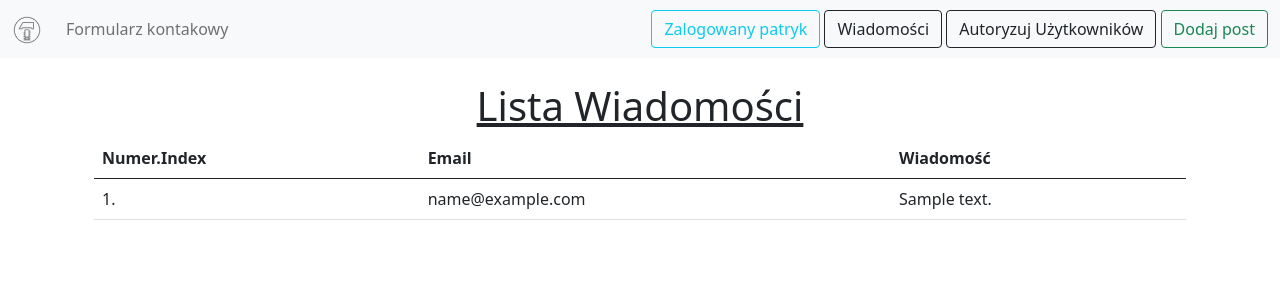
After one commit to KulpinskiPatryk/BlogDjango, a Django app: page /seeContact/ in a window 1280 px wide. The commit adds this page. Shown: the top 300 px of the page. Run offline with Django 4.2, Linux system fonts and the light colour scheme; a user stored in the database is signed in; tables that the repository leaves empty hold one stand-in row (values such as "Sample post"); parts of the project's set-up code (start-up, migrations or seed data) failed here and were passed over; some libraries are stand-ins or nearby versions.

Commit message:
Added contact forms

```diff
--- a/ssiblog/blog/admin.py
+++ b/ssiblog/blog/admin.py
@@ -2,6 +2,7 @@ from django.contrib import admin
 from .models import *
 
 admin.site.register(contactForm)
+admin.site.register(beforeUser)
 
 
 @admin.register(Post)
--- a/ssiblog/blog/forms.py
+++ b/ssiblog/blog/forms.py
@@ -10,7 +10,9 @@
 
     class Meta:
         model = contactForm
-        fields = ['formEmail', 'formMessage']
+        fields = [
+            'formEmail',
+            'formMessage']
 
 
 class CommentForm(forms.ModelForm):
--- a/ssiblog/blog/models.py
+++ b/ssiblog/blog/models.py
@@ -22,7 +22,7 @@ class beforeUser(models.Model):
 
 
     def __str__(self):
-        return self.Name + ' ' + self.userEmail + ' ' + self.userActive
+        return self.userName + ' ' + self.userEmail + ' ' + str(self.userActive)
 
 
 class Post(models.Model):
--- a/ssiblog/blog/templates/addPost.html
+++ b/ssiblog/blog/templates/addPost.html
@@ -2,12 +2,6 @@
 {% load static %}
 {% block title %} Mechanical Keyboard Blog {% endblock %}
 {% block body %}
-<script src="https://cdn.tiny.cloud/1/no-api-key/tinymce/5/tinymce.min.js" referrerpolicy="origin"></script>
-    <script>
-      tinymce.init({
-        selector: '#mytextarea'
-      });
-    </script>
 
 <h3>Dodaj Post</h3>
 <form method="post" enctype="multipart/form-data">
--- a/ssiblog/blog/templates/base.html
+++ b/ssiblog/blog/templates/base.html
@@ -31,6 +31,7 @@
                 <button class="btn btn-outline-info my-2 my-sm-0" onclick="document.location='/Login/'">Zaloguj</button>&nbsp;
               {% endif %}
               {% if user.is_superuser %}
+              <button class="btn btn-outline-dark my-2 my-sm-0" onclick="document.location='/seeContact/'">Wiadomości</button>&nbsp;
               <button class="btn btn-outline-dark my-2 my-sm-0" onclick="document.location='/authorize/'">Autoryzuj Użytkowników</button>&nbsp;
               <button class="btn btn-outline-success my-2 my-sm-0" onclick="document.location='/addPost/'">Dodaj post</button>
               {% endif %}
--- a/ssiblog/blog/templates/contact.html
+++ b/ssiblog/blog/templates/contact.html
@@ -2,8 +2,10 @@
 {% load static %}
 {% block title %} Mechanical Keyboard Blog {% endblock %}
 {% block body %}
+<form method="post" enctype="multipart/form-data">
     <div class="container"> <div class=" text-center mt-5 ">
             <h1>Formularz Kontaktowy</h1>
+        {% csrf_token %}
         </div>
         <div class="row ">
             <div class="col-lg-7 mx-auto">
@@ -25,8 +27,7 @@
                                             <div class="form-group"> {{ form.formMessage }} </div>
                                             <br>
                                         </div>
-
-                                    <div class="col-md-12"> <input type="submit" class="btn btn-success btn-send pt-2 btn-block " value="Send Message"> {{ form.captcha }} </div>
+                                        <div class="col-md-12"> <button type="submit" class="btn btn-success btn-send pt-2 btn-block ">Wyślij wiadomość</button> {{ form.captcha }} </div>
                                     </div>
                                 </div>
                             </form>
@@ -36,4 +37,5 @@
             </div> <!-- /.row-->
         </div>
     </div>
+</form>
 {% endblock %}
--- a/ssiblog/blog/templates/index.html
+++ b/ssiblog/blog/templates/index.html
@@ -3,7 +3,7 @@
 {% block title %} Mechanical Keyboard Blog {% endblock %}
 {% block body %}
 {% if tag %}
-        <h2 class="mb-3">Posts tagged with "{{ tag.name }}"</h2>
+<h2 class="mb-3">Posts tagged with "{{ tag.name }}"</h2>
 {% endif %}
 {% for post in posts %}
 <div class="card mb-3">
--- /dev/null
+++ b/ssiblog/blog/templates/seeContact.html
@@ -0,0 +1,25 @@
+{% extends 'base.html' %}
+{% load static %}
+{% block title %} Mechanical Keyboard Blog {% endblock %}
+{% block body %}
+<div class="container mt-4">
+    <h1 class="text-center"><u>Lista Wiadomości</u></h1>
+    <table class="table table-hover" id="example">
+        <thead>
+            <tr>
+                <th>Numer.Index</th>
+                <th>Email</th>
+                <th>Wiadomość</th>
+            </tr>
+        </thead>
+        <tbody>
+            {% for s in see %}
+            <tr>
+                <td>{{forloop.counter}}.</td>
+                <td>{{s.formEmail}}</td>
+                <td>{{s.formMessage}}</td>
+            {% endfor %}
+        </tbody>
+    </table>
+    </div>
+{% endblock %}
--- a/ssiblog/blog/urls.py
+++ b/ssiblog/blog/urls.py
@@ -8,6 +8,7 @@ urlpatterns = [
     path("Login/", views.Login, name="Login"),
     path("Logout/", views.Logout, name="Logout"),
     path("authorize/", views.authorize, name="authorize"),
+    path("seeContact/", views.seeContactForms, name="seeContact"),
     path("register/", views.Register, name="register"),
     path("approve/<id>/", views.approve, name="approve"),
     path("addPost/", views.addPost, name="addPost"),
--- a/ssiblog/blog/views.py
+++ b/ssiblog/blog/views.py
@@ -3,25 +3,25 @@ from django.shortcuts import redirect, render, HttpResponse, get_object_or_404
 from .models import *
 from django.shortcuts import get_object_or_404
 from django.contrib.auth import authenticate, login, logout
-from datetime import date
-from django.contrib.auth.decorators import login_required, user_passes_test
-from django.contrib.auth.models import Group
-from django.http import JsonResponse
 from django.contrib import messages
 from django.core.paginator import Paginator, EmptyPage, PageNotAnInteger
-from django.core import serializers
 from .forms import CForm, addPostForm, CommentForm
 from django.views.generic import UpdateView, DeleteView
 from taggit.models import Tag
 from ckeditor.widgets import CKEditorWidget
 from django import forms
-from django.core.files.storage import FileSystemStorage
+
+
+def seeContactForms(request):
+    see = contactForm.objects.all()
+    return render(request, "seeContact.html", {'see':see})
 
 
 def ContactForm(request):
     form = CForm()
-    if request.method == 'POST':
+    if request.method == "POST":
         form = CForm(data=request.POST)
+        print("jej")
         if form.is_valid():
             form.save()
             return redirect("/")
```
Also changed, not shown: ssiblog/db.sqlite3, ssiblog/media/images/header_photo_small_l4BBG0P.jpg (added). Lines whose indentation alone changed are shown as unchanged.
